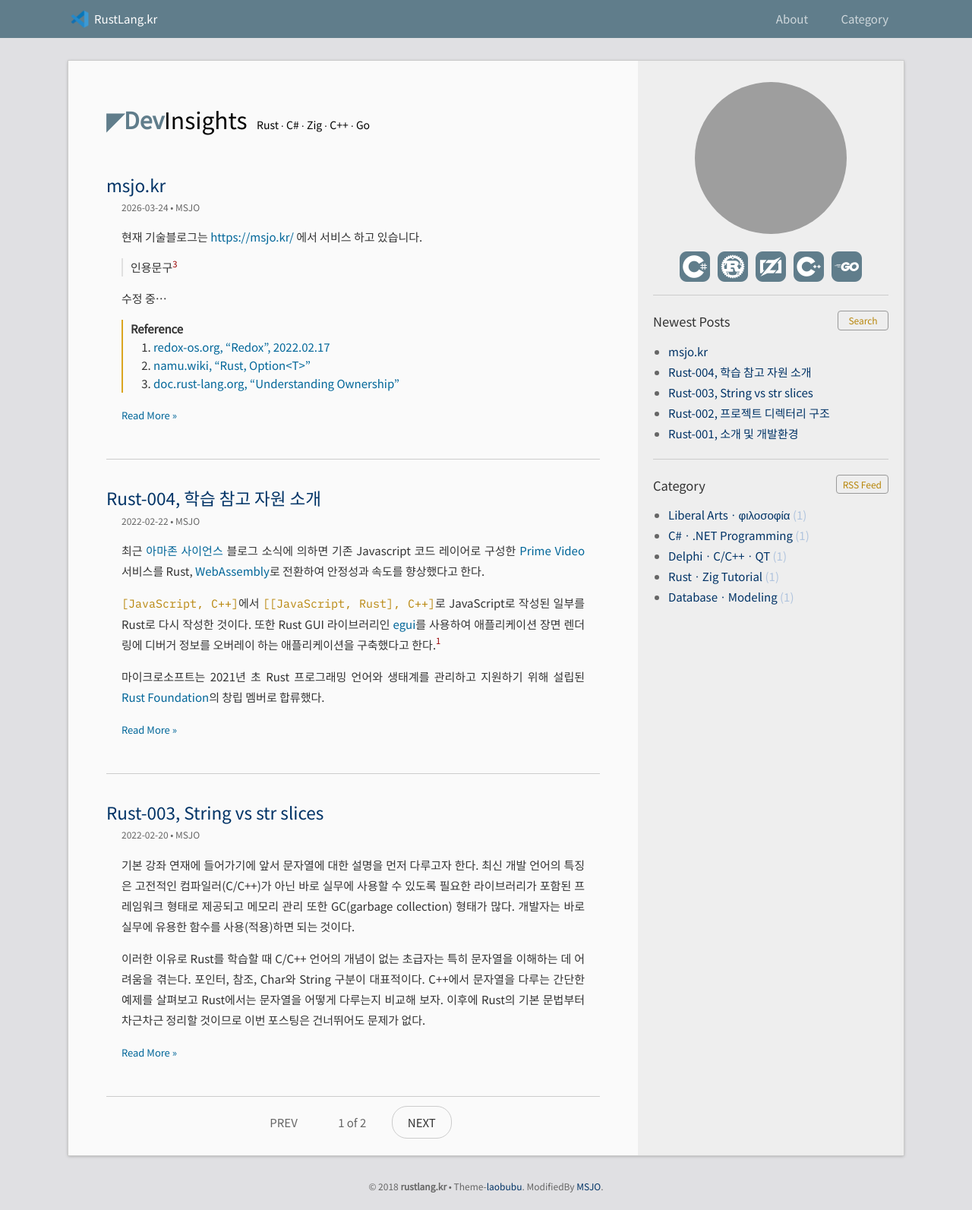
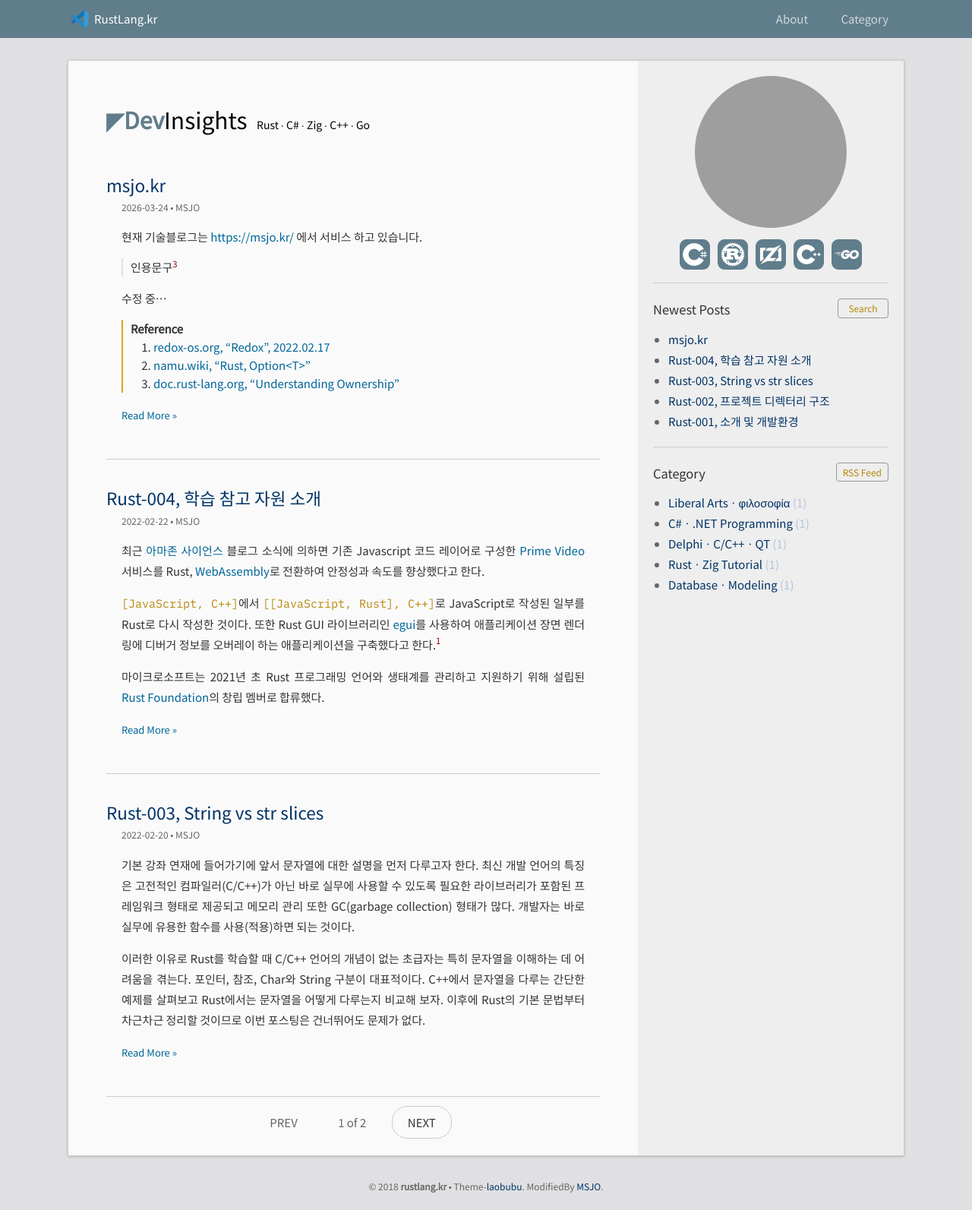
Before and after one commit to DebugJO/rustlang, a Jekyll site: the page built from index.html, in a window 1280 px wide. Shown: the whole page at 76% size. Built offline with Jekyll 4.4.1, drawn with Linux system fonts in a browser that asks for light colours; the list of posts is cut into pages by our own code; grey boxes are pictures that could not be loaded.

Commit message:
Update _layout.scss

```diff
--- a/_sass/_layout.scss
+++ b/_sass/_layout.scss
@@ -195,7 +195,7 @@ $hide-sidebar-screen-width: 1120px;
 		width: 200px; /* 135 */
 		height: 200px; /* 135 */
 		border-radius: 100%;
-		margin: 8px auto;
+		margin: 0px auto;
 		/* display: block; */
 	}
 	.name {
```
